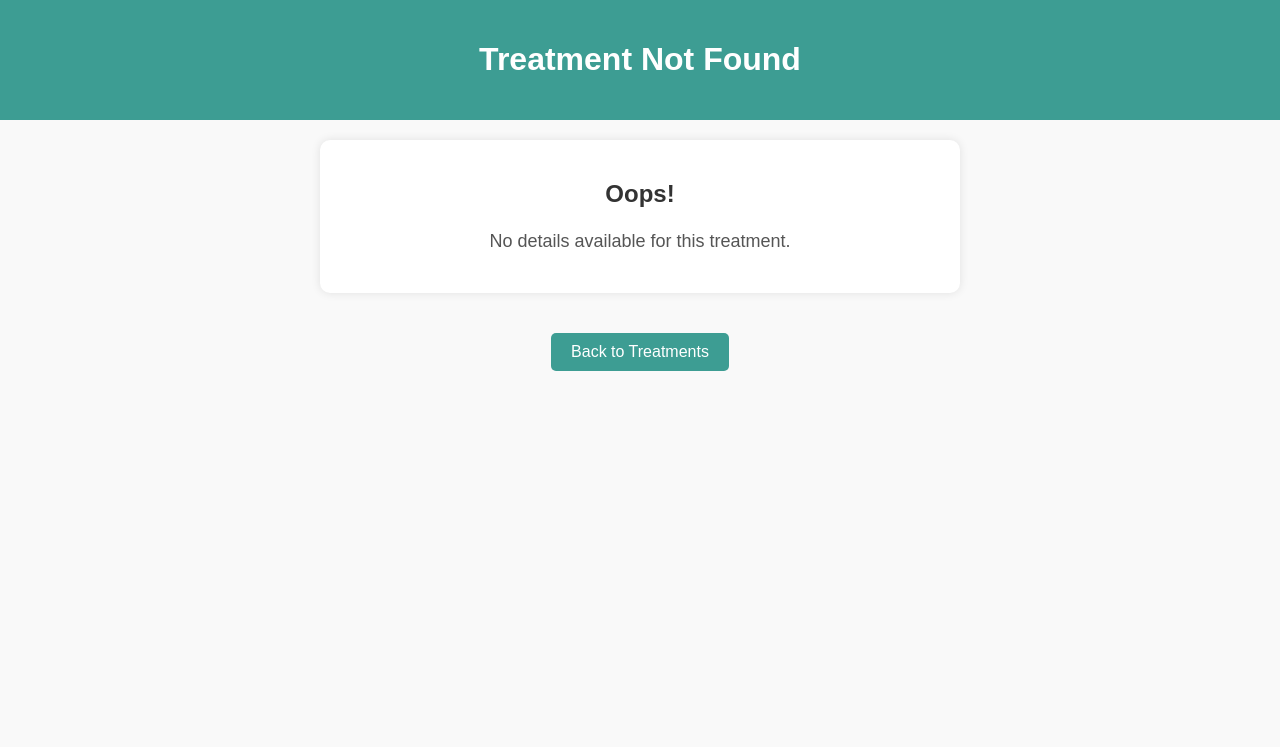
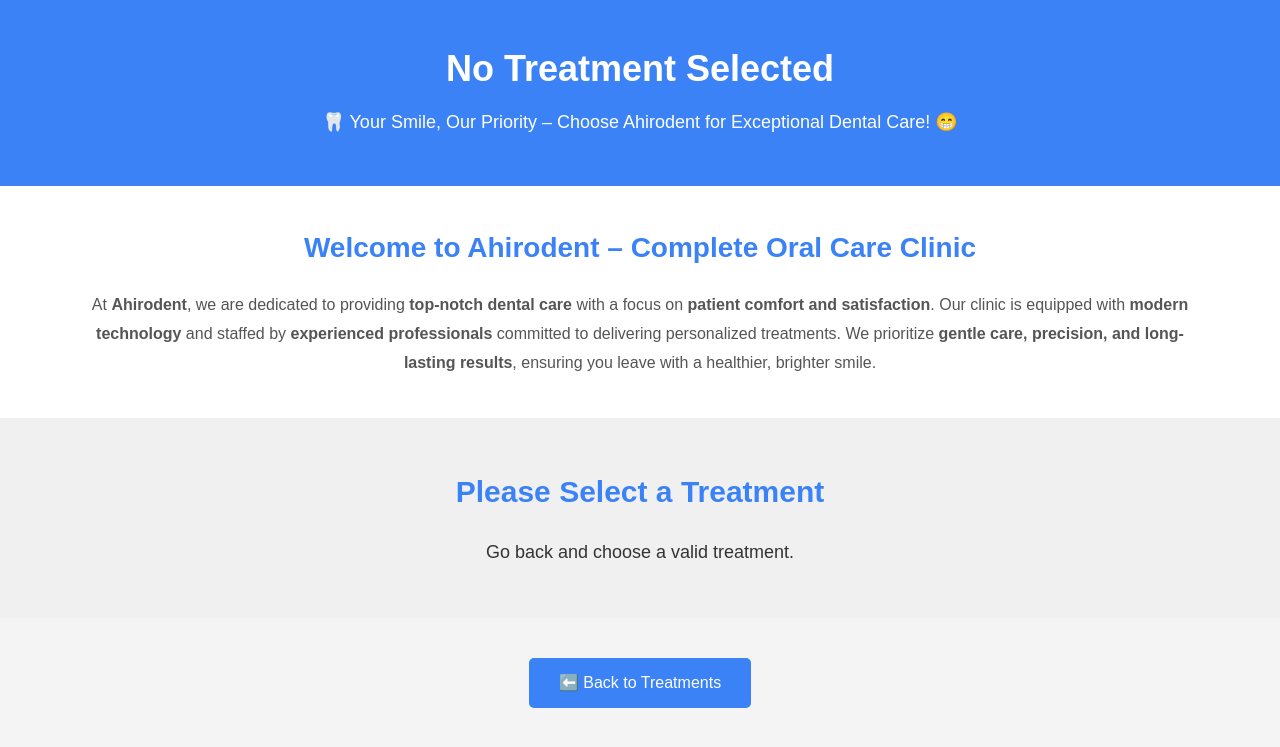
Before and after one commit to ImPavanPatel/Dental-clinic-management-system, a PHP site: page /treatment-details.html in a window 1280 px wide. Shown: the top 747 px of the page. Run offline with PHP 8.4, Linux system fonts and the light colour scheme.

Commit message:
Updated Treatment section

```diff
--- a/t-style.css
+++ b/t-style.css
@@ -1,94 +1,110 @@
-/* General styles */
-body {
-    font-family: Arial, sans-serif;
+/* General Styles */
+* {
   margin: 0;
   padding: 0;
-    text-align: center;
-    background-color: #f9f9f9;
+  box-sizing: border-box;
+  font-family: Arial, sans-serif;
 }
 
-  /* Heading */
-  .heading {
-    font-size: 30px;
-    margin: 20px;
-    color: #3d9d93;
+body {
+  line-height: 1.6;
+  color: #333;
+  background: #f4f4f4;
+  margin: 0;
+  padding: 0;
 }
 
-  /* Treatments section */
-  .treatments {
-    padding: 20px;
+/* Header Section */
+.main-header {
+  background: #3b82f6;
+  color: #fff;
+  padding: 40px 20px;
+  text-align: center;
 }
 
-  .box-container {
-    display: flex;
-    flex-wrap: wrap;
-    justify-content: center;
+.main-header h1 {
+  font-size: 36px;
+  margin-bottom: 10px;
 }
 
-  .card {
-    background: white;
-    padding: 20px;
-    margin: 10px;
-    border-radius: 8px;
-    box-shadow: 0px 0px 10px rgba(0, 0, 0, 0.1);
-    width: 250px;
+.main-header p {
+  font-size: 18px;
+  margin: 10px 0;
 }
 
-  .card h2 {
-    font-size: 20px;
-    color: #333;
+/* Welcome Section */
+.welcome-section {
+  padding: 40px 20px;
+  background: #ffffff;
+  text-align: center;
 }
 
-  .btn {
-    background: #3d9d93;
-    color: white;
-    padding: 10px;
-    border: none;
-    border-radius: 5px;
-    cursor: pointer;
+.welcome-section h2 {
+  font-size: 28px;
+  color: #3b82f6;
+  margin-bottom: 20px;
 }
 
-  .btn:hover {
-    background: #3d9d93;
+.welcome-section p {
+  font-size: 16px;
+  line-height: 1.8;
+  color: #555;
+  max-width: 1100px;
+  margin: 0 auto;
 }
 
-  /* Treatment details page */
-  header {
-    background: #3d9d93;
-    color: white;
-    padding: 20px;
-  }
-
+/* Treatment Details */
 .treatment-details {
-    padding: 20px;
-    background: white;
-    margin: 20px auto;
-    max-width: 600px;
-    border-radius: 10px;
-    box-shadow: 0px 0px 10px rgba(0, 0, 0, 0.1);
+  padding: 50px 20px;
+  background: #f0f0f0;
+  text-align: center;
 }
 
 .treatment-details h2 {
-    color: #333;
+  font-size: 30px;
+  color: #3b82f6;
+  margin-bottom: 20px;
 }
 
 .treatment-details p {
-    color: #555;
   font-size: 18px;
-    line-height: 1.5;
+  line-height: 1.8;
+  color: #333;
+  max-width: 1100px;
+  margin: 0 auto;
 }
 
-  /* Back button */
+/* Back Button */
+.back-btn-container {
+  text-align: center;
+  margin: 40px 0;
+}
+
 .back-btn {
   display: inline-block;
-    margin: 20px;
-    padding: 10px 20px;
-    background: #3d9d93;
-    color: white;
   text-decoration: none;
+  color: #fff;
+  background: #3b82f6;
+  padding: 12px 30px;
   border-radius: 5px;
+  transition: 0.3s;
 }
 
 .back-btn:hover {
-    background:  #3d9d93;
+  background: #2563eb;
 }
+
+/* Responsive Design */
+@media (max-width: 768px) {
+  .main-header h1 {
+    font-size: 28px;
+  }
+
+  .welcome-section h2 {
+    font-size: 22px;
+  }
+
+  .treatment-details h2 {
+    font-size: 24px;
+  }
+}
--- a/treatment-details.html
+++ b/treatment-details.html
@@ -3,15 +3,30 @@
 <head>
   <meta charset="UTF-8">
   <meta name="viewport" content="width=device-width, initial-scale=1.0">
-  <title>Treatment Details</title>
+  <title>Treatment Details | Ahirodent</title>
   <link rel="stylesheet" href="t-style.css"> <!-- Linking CSS -->
 </head>
 <body>
 
-  <header>
-    <h1 id="treatment-title">Treatment Name</h1>
+<!-- Header -->
+<header class="main-header">
+  <div class="container">
+    <h1 id="treatment-title">Treatment Details</h1>
+    <p>🦷 Your Smile, Our Priority – Choose Ahirodent for Exceptional Dental Care! 😁</p>
+  </div>
 </header>
 
+<!-- Welcome Section -->
+<section class="welcome-section">
+  <h2>Welcome to <span class="highlight">Ahirodent – Complete Oral Care Clinic</span></h2>
+  <p>At <strong>Ahirodent</strong>, we are dedicated to providing <strong>top-notch dental care</strong> with a focus on
+    <strong>patient comfort and satisfaction</strong>. Our clinic is equipped with <strong>modern technology</strong>
+    and staffed by <strong>experienced professionals</strong> committed to delivering personalized treatments. We prioritize
+    <strong>gentle care, precision, and long-lasting results</strong>, ensuring you leave with a healthier, brighter smile.
+  </p>
+</section>
+
+<!-- Treatment Details Section -->
 <section class="treatment-details">
   <div class="content">
     <h2 id="treatment-heading">Loading...</h2>
@@ -19,69 +34,11 @@
   </div>
 </section>
 
-  <a href="index.html" class="back-btn">Back to Treatments</a> <!-- Back Button -->
+<!-- Back Button -->
+<div class="back-btn-container">
+  <a href="index.html#treatments" class="back-btn">⬅️ Back to Treatments</a>
+</div>
 
-  <script>
-    const treatments = {
-      "Teeth Cleaning": {
-        heading: "Professional Teeth Cleaning",
-        description: "Teeth cleaning removes plaque and tartar buildup, preventing cavities and gum disease. It also helps maintain fresh breath and improves oral hygiene."
-      },
-      "Dental Fillings": {
-        heading: "Dental Fillings for Cavities",
-        description: "Fillings restore decayed or damaged teeth by replacing the affected area with a durable material like composite resin or amalgam."
-      },
-      "Tooth Extraction": {
-        heading: "Safe & Painless Tooth Extraction",
-        description: "Tooth extraction is performed when a tooth is severely decayed, damaged, or impacted. The procedure is safe and usually done under local anesthesia."
-      },
-      "Root Canal Treatment": {
-        heading: "Pain-Free Root Canal Therapy",
-        description: "A root canal treatment is performed to save an infected tooth by removing the damaged pulp, cleaning the canal, and sealing it to prevent further infection."
-      },
-      "Teeth Whitening": {
-        heading: "Advanced Teeth Whitening",
-        description: "Professional teeth whitening treatments help remove stains and discoloration, giving you a brighter and more confident smile."
-      },
-      "Braces": {
-        heading: "Braces & Orthodontic Treatment",
-        description: "Braces help align and straighten teeth, correcting bite issues and improving overall dental aesthetics."
-      },
-      "Dental Crowns & Bridges": {
-        heading: "Crowns & Bridges for Damaged Teeth",
-        description: "Crowns and bridges restore broken or missing teeth, improving both function and appearance. They are custom-made to fit your mouth perfectly."
-      },
-      "Dentures": {
-        heading: "Comfortable & Natural-Looking Dentures",
-        description: "Dentures are removable appliances that replace missing teeth, allowing patients to eat and speak comfortably while restoring their smile."
-      },
-      "Gum Treatment": {
-        heading: "Gum Disease & Periodontal Care",
-        description: "Gum treatment focuses on treating gum infections, reducing inflammation, and preventing further gum disease progression."
-      },
-      "Dental Implants": {
-        heading: "Permanent Dental Implants",
-        description: "Dental implants are titanium posts surgically placed in the jawbone to replace missing teeth, providing a permanent and natural-looking solution."
-      }
-    };
-
-    function loadTreatmentDetails() {
-      const params = new URLSearchParams(window.location.search);
-      const treatment = params.get("treatment");
-
-      if (treatment && treatments[treatment]) {
-        document.getElementById("treatment-title").innerText = treatment;
-        document.getElementById("treatment-heading").innerText = treatments[treatment].heading;
-        document.getElementById("treatment-description").innerText = treatments[treatment].description;
-      } else {
-        document.getElementById("treatment-title").innerText = "Treatment Not Found";
-        document.getElementById("treatment-heading").innerText = "Oops!";
-        document.getElementById("treatment-description").innerText = "No details available for this treatment.";
-      }
-    }
-
-    window.onload = loadTreatmentDetails;
-  </script>
-
+<script src="t-script.js"></script> <!-- Linking JS -->
 </body>
 </html>
```
Also changed, not shown: t-script.js (added, +113 -0 lines). Lines whose indentation alone changed are shown as unchanged.
